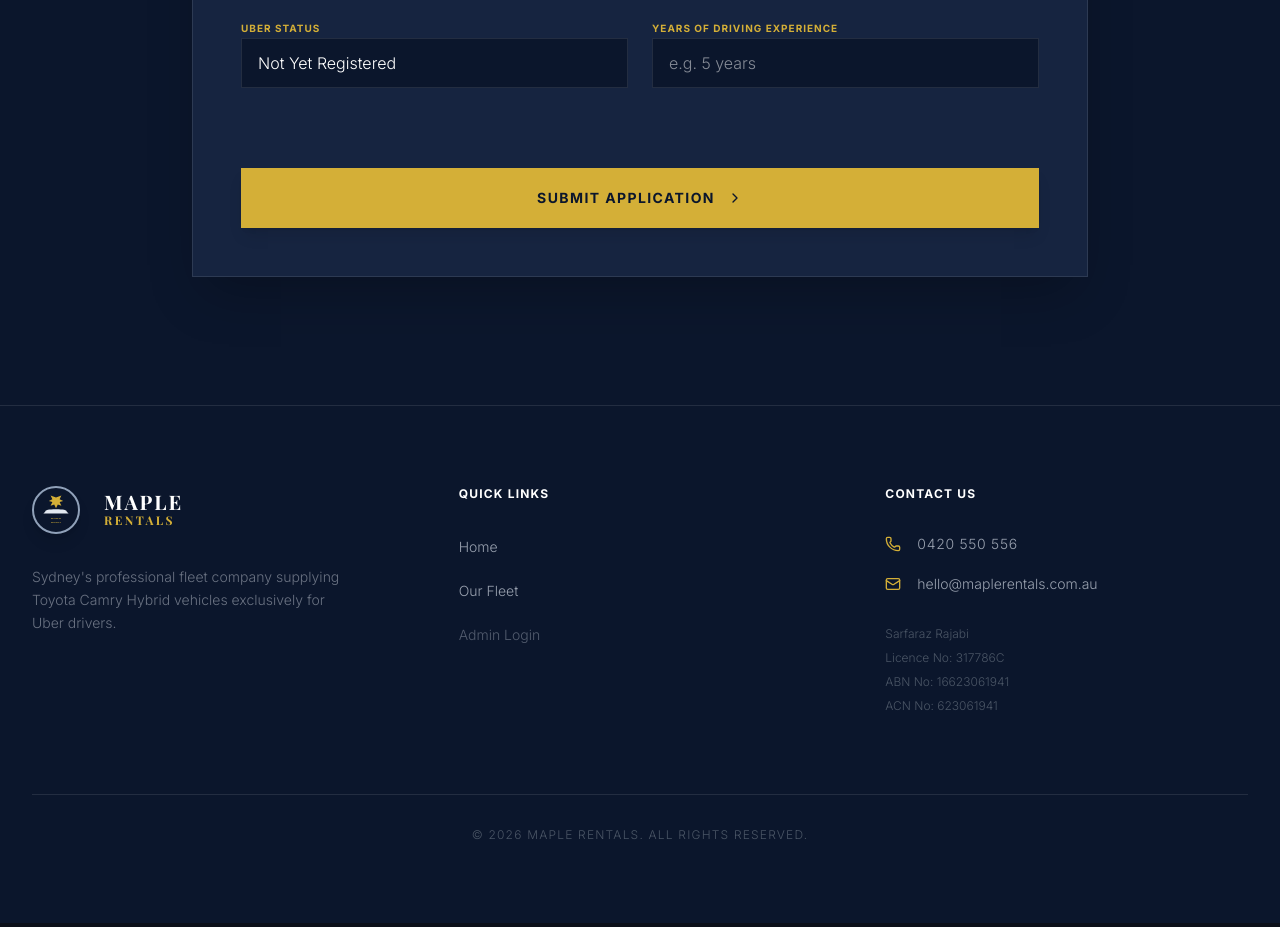
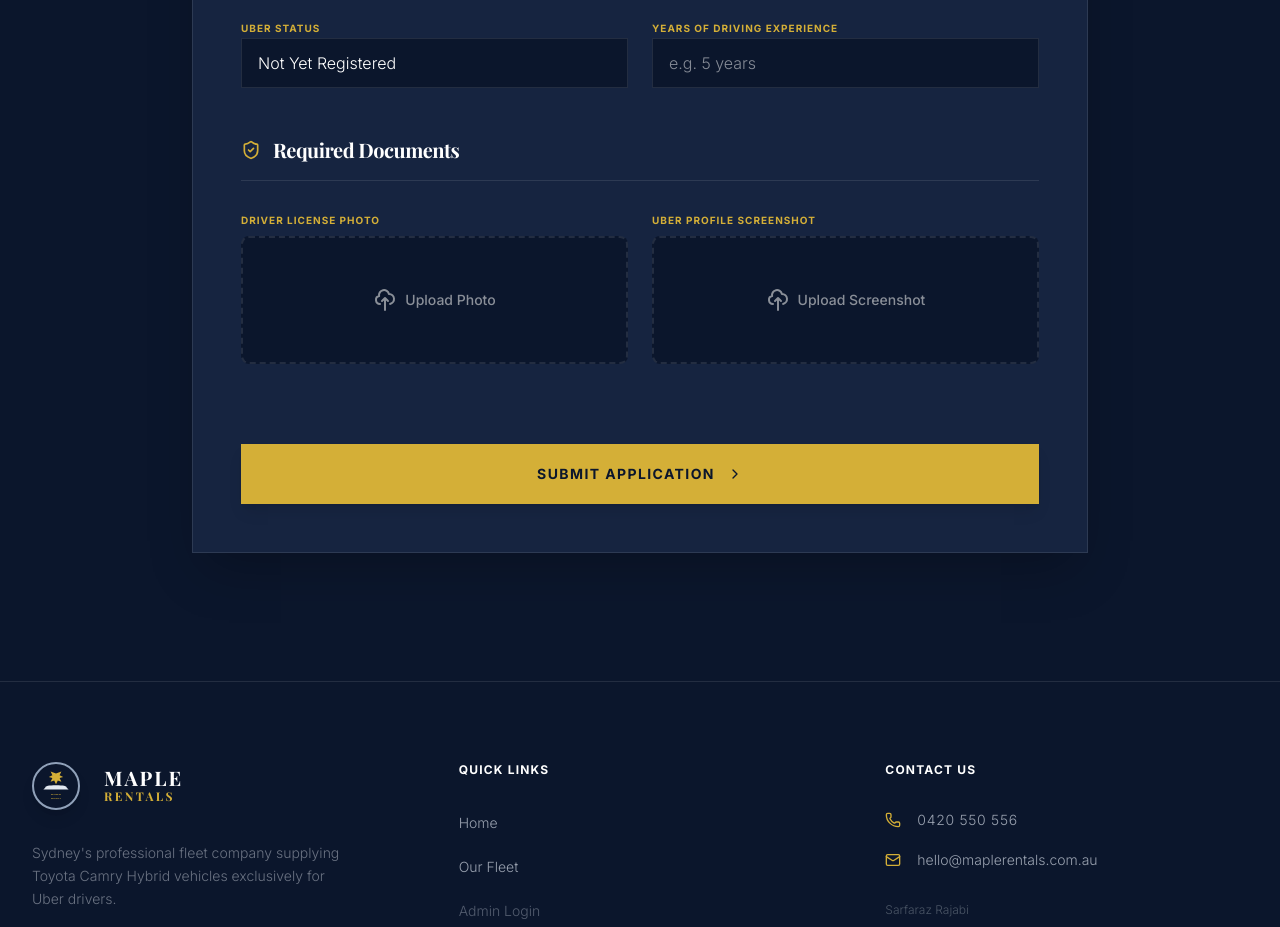
Before and after one commit to abubakerasif202/maple-rental, a React (Vite) app: page /apply in a window 1280 px wide. Shown: the part 940-1867 px from the top of the page. Built offline with nearby package versions, Linux system fonts and the light colour scheme; no server answers.

Commit message:
feat: implement image uploads to Supabase storage

```diff
--- a/api/index.ts
+++ b/api/index.ts
@@ -353,6 +353,38 @@ app.get('/api/applications', authenticateAdmin, async (_req, res) => {
 app.post('/api/applications', async (req, res) => {
   try {
     const data = applicationSchema.parse(req.body);
+    let licensePhotoUrl = null;
+    let uberScreenshotUrl = null;
+
+    const uploadImage = async (base64Str: string, filePrefix: string) => {
+      const match = base64Str.match(/^data:([a-zA-Z0-9-+/=.]+);base64,(.+)$/);
+      if (!match) return null;
+
+      const [, contentType, base64Data] = match;
+      const buffer = Buffer.from(base64Data, 'base64');
+      const filename = `${Date.now()}-${Math.floor(Math.random() * 10000)}-${filePrefix}`;
+
+      const { data: uploadData, error: uploadError } = await db.storage
+        .from('applications')
+        .upload(filename, buffer, { contentType });
+
+      if (uploadError) {
+        console.error(`Error uploading ${filePrefix}:`, uploadError);
+        return null;
+      }
+
+      const { data: publicUrlData } = db.storage.from('applications').getPublicUrl(filename);
+      return publicUrlData.publicUrl;
+    };
+
+    if (data.licensePhoto) {
+      licensePhotoUrl = await uploadImage(data.licensePhoto, 'license');
+    }
+
+    if (data.uberScreenshot) {
+      uberScreenshotUrl = await uploadImage(data.uberScreenshot, 'uber');
+    }
+
     const { data: inserted, error } = await db.from('applications').insert([
       {
         name: data.name,
@@ -365,8 +397,8 @@ app.post('/api/applications', async (req, res) => {
         address: data.address,
         weeklyBudget: data.weeklyBudget || null,
         intendedStartDate: data.intendedStartDate,
-        licensePhoto: data.licensePhoto || null,
-        uberScreenshot: data.uberScreenshot || null,
+        licensePhoto: licensePhotoUrl || data.licensePhoto || null,
+        uberScreenshot: uberScreenshotUrl || data.uberScreenshot || null,
       }
     ]).select('id').single();
 
--- /dev/null
+++ b/scripts/setup-bucket.ts
@@ -0,0 +1,31 @@
+import 'dotenv/config';
+import { db } from '../src/db/index.js';
+
+async function setupBucket() {
+    const BUCKET_NAME = 'applications';
+    console.log(`Ensuring bucket "${BUCKET_NAME}" exists...`);
+
+    const { data: buckets, error: listError } = await db.storage.listBuckets();
+    if (listError) {
+        console.error("Error listing buckets:", listError);
+        process.exit(1);
+    }
+
+    const bucketExists = buckets.some(b => b.name === BUCKET_NAME);
+    if (!bucketExists) {
+        const { error: createError } = await db.storage.createBucket(BUCKET_NAME, {
+            public: true,
+            fileSizeLimit: 10485760, // 10MB
+        });
+
+        if (createError) {
+            console.error("Error creating bucket:", createError);
+            process.exit(1);
+        }
+        console.log(`Bucket "${BUCKET_NAME}" created successfully (Public).`);
+    } else {
+        console.log(`Bucket "${BUCKET_NAME}" already exists!`);
+    }
+}
+
+setupBucket();
--- a/src/pages/Apply.tsx
+++ b/src/pages/Apply.tsx
@@ -194,6 +194,39 @@ export default function Apply() {
               </div>
             </motion.section>
 
+            <motion.section variants={fadeIn} initial="hidden" whileInView="visible" viewport={{ once: true }}>
+              <div className="flex items-center gap-3 mb-8 pb-4 border-b border-white/10 mt-8">
+                <ShieldCheck className="w-5 h-5 text-brand-gold" />
+                <h2 className="text-xl font-serif font-bold text-white tracking-tight">Required Documents</h2>
+              </div>
+              <div className="grid grid-cols-1 md:grid-cols-2 gap-6">
+                <div className="space-y-4">
+                  <label className="text-[10px] font-bold text-brand-gold uppercase tracking-widest block mb-2">Driver License Photo</label>
+                  <label className="flex items-center justify-center w-full h-32 px-4 transition border-2 border-white/10 border-dashed rounded-lg appearance-none cursor-pointer hover:border-brand-gold hover:bg-white/5 bg-brand-navy">
+                    <span className="flex items-center space-x-2">
+                      <svg xmlns="http://www.w3.org/2000/svg" className="w-6 h-6 text-brand-grey" fill="none" viewBox="0 0 24 24" stroke="currentColor" strokeWidth="2">
+                        <path strokeLinecap="round" strokeLinejoin="round" d="M7 16a4 4 0 01-.88-7.903A5 5 0 1115.9 6L16 6a5 5 0 011 9.9M15 13l-3-3m0 0l-3 3m3-3v12" />
+                      </svg>
+                      <span className="font-medium text-brand-grey text-sm">Upload Photo</span>
+                    </span>
+                    <input type="file" name="file_upload" className="hidden" accept="image/*" onChange={(e) => handleFileUpload(e, 'licensePhoto')} />
+                  </label>
+                </div>
+                <div className="space-y-4">
+                  <label className="text-[10px] font-bold text-brand-gold uppercase tracking-widest block mb-2">Uber Profile Screenshot</label>
+                  <label className="flex items-center justify-center w-full h-32 px-4 transition border-2 border-white/10 border-dashed rounded-lg appearance-none cursor-pointer hover:border-brand-gold hover:bg-white/5 bg-brand-navy">
+                    <span className="flex items-center space-x-2">
+                      <svg xmlns="http://www.w3.org/2000/svg" className="w-6 h-6 text-brand-grey" fill="none" viewBox="0 0 24 24" stroke="currentColor" strokeWidth="2">
+                        <path strokeLinecap="round" strokeLinejoin="round" d="M7 16a4 4 0 01-.88-7.903A5 5 0 1115.9 6L16 6a5 5 0 011 9.9M15 13l-3-3m0 0l-3 3m3-3v12" />
+                      </svg>
+                      <span className="font-medium text-brand-grey text-sm">Upload Screenshot</span>
+                    </span>
+                    <input type="file" name="file_upload" className="hidden" accept="image/*" onChange={(e) => handleFileUpload(e, 'uberScreenshot')} />
+                  </label>
+                </div>
+              </div>
+            </motion.section>
+
             <div className="pt-8">
               <button disabled={isSubmitting} type="submit" className="w-full bg-brand-gold hover:bg-brand-gold-light text-brand-navy px-12 py-5 font-bold text-sm uppercase tracking-widest transition-all shadow-lg flex items-center justify-center gap-3 disabled:opacity-50">
                 {isSubmitting ? 'Processing...' : 'Submit Application'}
```
